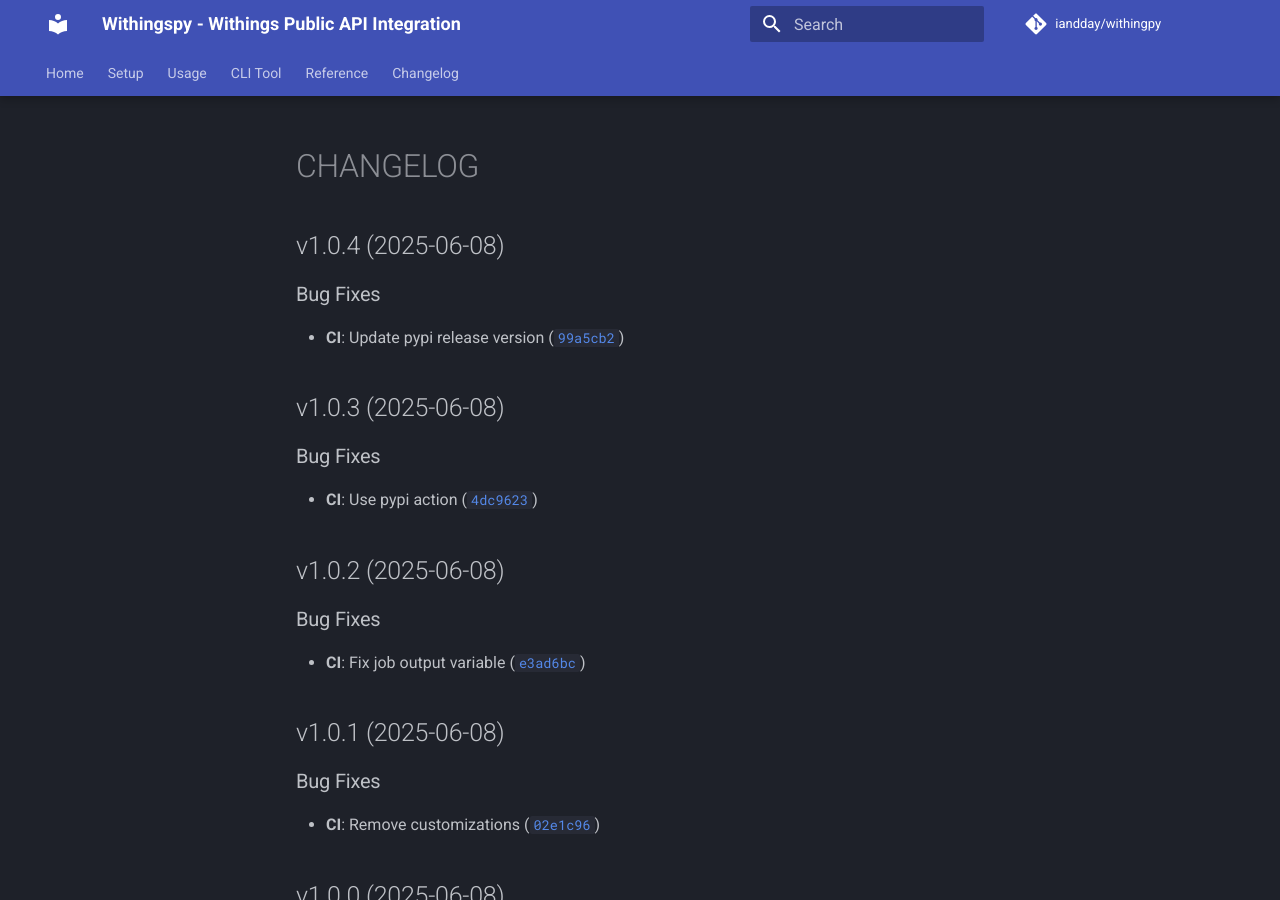
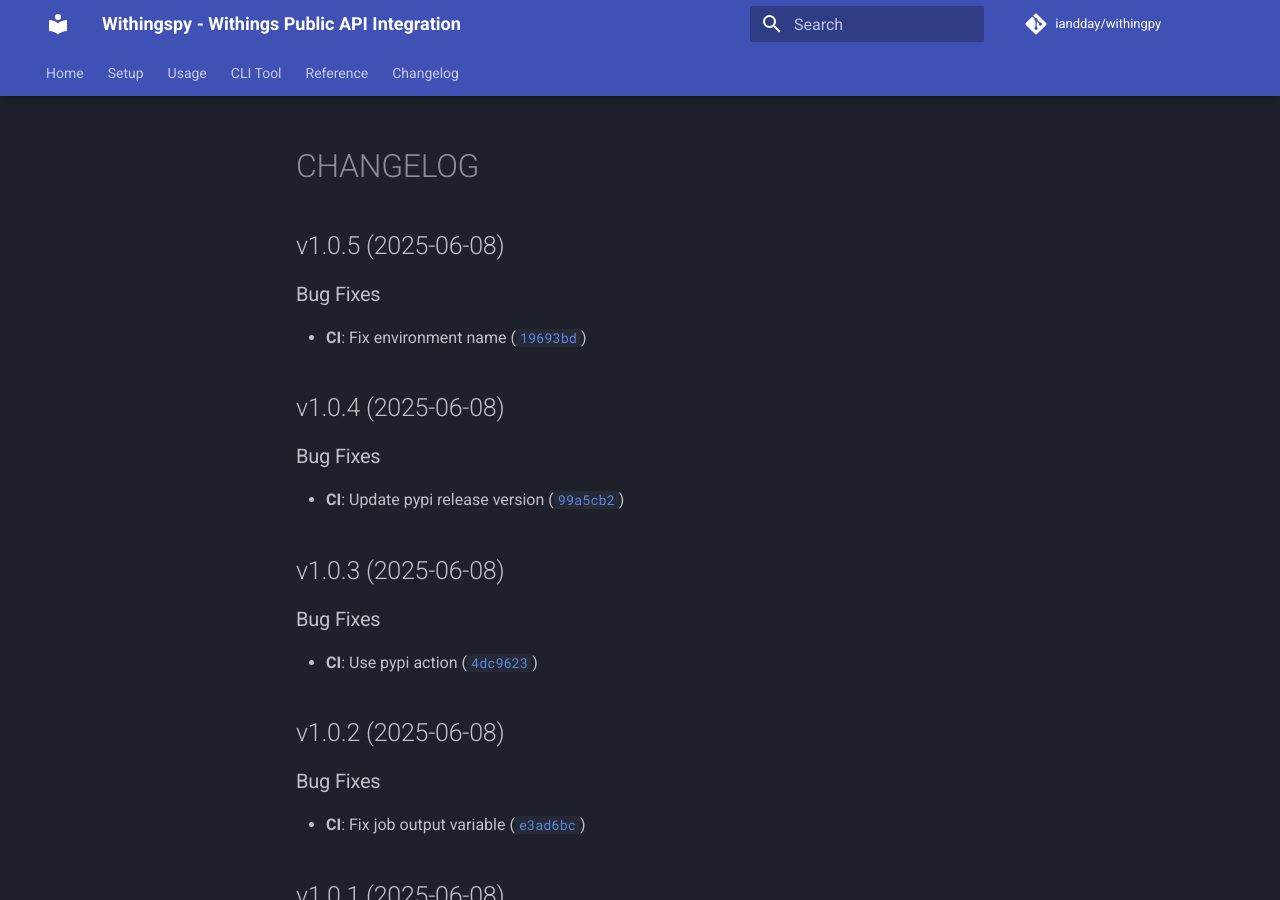
Before and after one commit to iandday/withingpy, an MkDocs documentation site: the page built from docs/CHANGELOG.md, in a window 1280 px wide and 900 px high. Built offline with MkDocs 1.6.1 and Material for MkDocs 9.7.7, drawn with Linux system fonts in a browser that asks for light colours; comment, search, counter and statistics services are not loaded.

Commit message:
1.0.5
Automatically generated by python-semantic-release

```diff
--- a/docs/CHANGELOG.md
+++ b/docs/CHANGELOG.md
@@ -1,6 +1,14 @@
 # CHANGELOG
 
 <!-- version list -->
+
+## v1.0.5 (2025-06-08)
+
+### Bug Fixes
+
+- **CI**: Fix environment name
+  ([`19693bd`](https://github.com/iandday/withingpy/commit/19693bd9eac75a01ee2417d9be2b20d2103da734))
+
 
 ## v1.0.4 (2025-06-08)
 
--- a/pyproject.toml
+++ b/pyproject.toml
@@ -1,6 +1,6 @@
 [project]
 name = "withingpy"
-version = "1.0.4"
+version = "1.0.5"
 description = "Withings Public API Integration"
 readme = "README.md"
 authors = [
```
